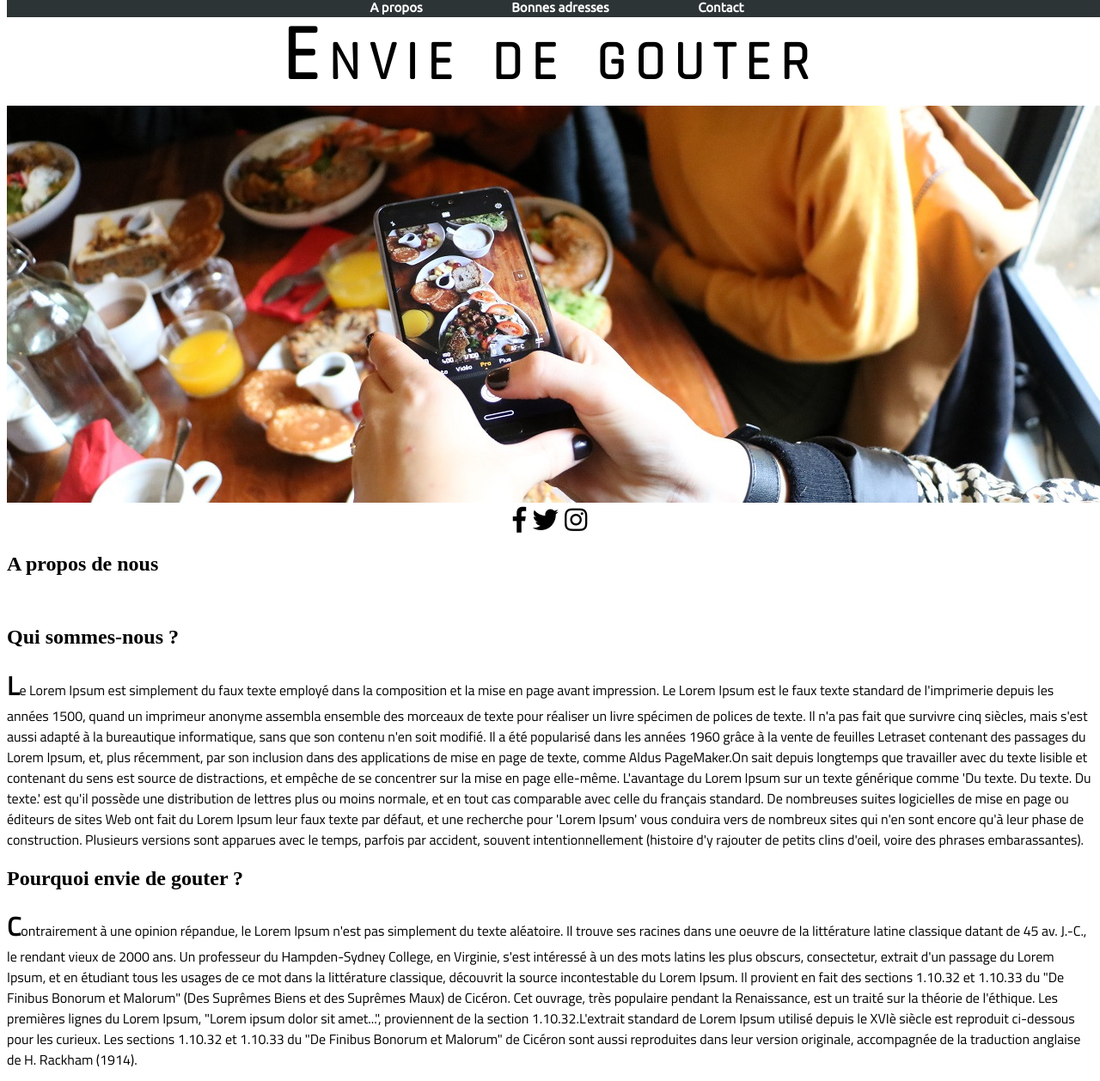
After one commit to IndraSebeloue/HTML_WORK, a PHP site: page /apropos.html in a window 1280 px wide. The commit adds this page. Shown: the top 1258 px of the page at 86% size. Run offline with PHP 8.4, Linux system fonts and the light colour scheme; some libraries are stand-ins or nearby versions.

Commit message:
Modification+amelioration+pageapropos+top

```diff
--- /dev/null
+++ b/apropos.html
@@ -0,0 +1,60 @@
+<!DOCTYPE html>
+<html lang="en" dir="ltr">
+  <head>
+    <meta charset="utf-8">
+    <title>A propos</title>
+    <link rel="stylesheet" href="css/style.css">
+    <link href="https://fonts.googleapis.com/css?family=Ubuntu" rel="stylesheet">
+    <link href="https://fonts.googleapis.com/css?family=Titillium+Web" rel="stylesheet">
+     <link href="https://fonts.googleapis.com/css?family=Rajdhani" rel="stylesheet">
+    <link rel="stylesheet" href="https://use.fontawesome.com/releases/v5.6.1/css/all.css" integrity="sha384-gfdkjb5BdAXd+lj+gudLWI+BXq4IuLW5IT+brZEZsLFm++aCMlF1V92rMkPaX4PP" crossorigin="anonymous">
+  </head>
+  <body>
+    <ul id="nav">
+      <li><a href="apropos.html">A propos</a></li>
+      <li><a href="#">Bonnes adresses</a></li>
+      <li><a href="#">Contact</a></li>
+    </ul>
+
+  <div class="logo">
+    <h1>Envie de gouter</h1>
+  </div>
+
+  <header>
+    <div class="headerimg">
+      <img src="Images/header2.jpg" alt="">
+    </div>
+  </header>
+
+  <div id="socialnetwork">
+    <a href = "http://facebook.com"><i class="fab fa-facebook-f"></i></a>
+    <a href="http://twitter.com"><i class="fab fa-twitter"></i></a>
+    <a href="http://instagram.com"><i class="fab fa-instagram"></i></a>
+  </div>
+
+<section>
+
+<div class="introabout">
+  <h1>A propos de nous</h1>
+
+  <br>
+
+    <h2>Qui sommes-nous ?</h2>
+      <p>
+        Le Lorem Ipsum est simplement du faux texte employé dans la composition et la mise en page avant impression. Le Lorem Ipsum est le faux texte standard de l'imprimerie depuis les années 1500, quand un imprimeur anonyme assembla ensemble des morceaux de texte pour réaliser un livre spécimen de polices de texte. Il n'a pas fait que survivre cinq siècles, mais s'est aussi adapté à la bureautique informatique, sans que son contenu n'en soit modifié. Il a été popularisé dans les années 1960 grâce à la vente de feuilles Letraset contenant des passages du Lorem Ipsum, et, plus récemment, par son inclusion dans des applications de mise en page de texte, comme Aldus PageMaker.On sait depuis longtemps que travailler avec du texte lisible et contenant du sens est source de distractions, et empêche de se concentrer sur la mise en page elle-même. L'avantage du Lorem Ipsum sur un texte générique comme 'Du texte. Du texte. Du texte.' est qu'il possède une distribution de lettres plus ou moins normale, et en tout cas comparable avec celle du français standard. De nombreuses suites logicielles de mise en page ou éditeurs de sites Web ont fait du Lorem Ipsum leur faux texte par défaut, et une recherche pour 'Lorem Ipsum' vous conduira vers de nombreux sites qui n'en sont encore qu'à leur phase de construction. Plusieurs versions sont apparues avec le temps, parfois par accident, souvent intentionnellement (histoire d'y rajouter de petits clins d'oeil, voire des phrases embarassantes).
+      </p>
+    <h2>Pourquoi envie de gouter ?</h2>
+
+      <p>Contrairement à une opinion répandue, le Lorem Ipsum n'est pas simplement du texte aléatoire. Il trouve ses racines dans une oeuvre de la littérature latine classique datant de 45 av. J.-C., le rendant vieux de 2000 ans. Un professeur du Hampden-Sydney College, en Virginie, s'est intéressé à un des mots latins les plus obscurs, consectetur, extrait d'un passage du Lorem Ipsum, et en étudiant tous les usages de ce mot dans la littérature classique, découvrit la source incontestable du Lorem Ipsum. Il provient en fait des sections 1.10.32 et 1.10.33 du "De Finibus Bonorum et Malorum" (Des Suprêmes Biens et des Suprêmes Maux) de Cicéron. Cet ouvrage, très populaire pendant la Renaissance, est un traité sur la théorie de l'éthique. Les premières lignes du Lorem Ipsum, "Lorem ipsum dolor sit amet...", proviennent de la section 1.10.32.L'extrait standard de Lorem Ipsum utilisé depuis le XVIè siècle est reproduit ci-dessous pour les curieux. Les sections 1.10.32 et 1.10.33 du "De Finibus Bonorum et Malorum" de Cicéron sont aussi reproduites dans leur version originale, accompagnée de la traduction anglaise de H. Rackham (1914).
+      </p>
+</div>
+
+
+<iframe width="560" height="315" src="https://www.youtube.com/embed/580e5vP-oO0" frameborder="0" allow="accelerometer; autoplay; encrypted-media; gyroscope; picture-in-picture" allowfullscreen></iframe>
+
+
+
+</section>
+
+  </body>
+</html>
--- a/css/style.css
+++ b/css/style.css
@@ -1,103 +1,46 @@
+/* Les polices */
+font-family: 'Ubuntu', sans-serif;
+font-family: 'Titillium Web', sans-serif;
+font-family: 'Rajdhani', sans-serif;
+/* fin */
+
 body {
 	margin: 0;
 	overflow-x: hidden;
 }
-/* Slide bar */
-#slideshow {
-	position:static;
-	width: 100%;
-	height: 310px;
-	padding: 10px;
-	margin: 15px 5px 10px 5px;
+
+p {
+	font-family: 'Titillium Web', sans-serif;
 }
 
-#slideshow:before,
-#slideshow:after {
-	position: static;
-	bottom:16px;
-	z-index: -10;
-	width: 50%;
-	height: 20px;
-	content: " ";
-	background: rgba(0,0,0,0.1);
-	border-radius: 10%;
-	box-shadow: 0 0 3px rgba(0,0,0, 0.4), 0 20px 10px rgba(0,0,0, 0.7);
-}
-#slideshow:before {
-	left:0;
-	transform: rotate(-4deg);
-}
-#slideshow:after {
-	right:0;
-	transform: rotate(4deg);
+p:first-letter {
+	display: block;
+	font-weight: 1000;
+	font-size: 30px;
 }
 
-/* gestion des dimensions et débordement du conteneur */
-#slideshow .container {
-	position: static;
-	width: 1400px;
-	height: 610px;
+.logo h1 {
+	text-align: center;
+	font-size: 90px;
+	font-family: 'Rajdhani', sans-serif;
+	font-variant: small-caps;
+	margin: 0;
+	letter-spacing: 8pt;
 }
 
-/* on prévoit un petit espace gris pour la timeline */
-#slideshow .container:after {
-	position:absolute;
-	bottom: 0; left:0;
-	content: " ";
-	width: 100%;
-	height: 1px;
-	background: #999;
-}
-/*
-   le conteneur des slides
-   en largeur il fait 100% x le nombre de slides
-*/
-#slideshow .slider {
-	position: absolute;
-	left:0; right: 0; top:60px;
-	width: 300%;
-	height: 310px;
+.headerimg {
+	text-align: center;
 }
 
-/* annulation des marges sur figure */
-#slideshow figure {
-	position:relative;
-	display:inline-block;
-	padding:1px; margin:0;
-}
-/* petit effet de vignette sur les images */
-#slideshow figure:after {
-	position: absolute;
-	display:block;
-	content: " ";
-	top:0; left:0;
-	width: 100%; height: 100%;
-	box-shadow: 0 0 65px rgba(0,0,0, 0.5) inset;
+#socialnetwork {
+	font-size: 30px;
+	text-align: center;
 }
 
-/* styles de nos légendes */
-#slideshow figcaption {
-	position:absolute;
-	left:0; right:0; bottom: 50%;
-	padding: 10px;
-	margin: 0;
-	text-align:center;
-	letter-spacing: 0.1em;
-	word-spacing: 0.05em;
-	background: #FFFFFF; opacity: 0.75;
+#socialnetwork a {
 	color: black;
-	font-weight: bold;
-	text-transform: uppercase;
+	text-decoration: none;
 }
-
-/* fonction d'animation, n'oubliez pas de prefixer ! */
-@keyframes slider {
-	0%, 20%, 100%	{ left: 0 }
-	25%, 45%		{ left: -100% }
-	50%, 70%		{ left: -200% }
-	75%, 95%		{ left: -300% }
-}
- /* fin slide bar*/
 
 #nav {
 	position: fixed;
@@ -111,10 +54,11 @@ body {
 	text-align: center;
 	font-weight: bold;
 	font-size: 15px;
+	font-family: 'Ubuntu', sans-serif;
 }
 #nav li {
 	display: inline;
-	list-style: none; /* nécessaire pour IE7 */
+	list-style: none;
 }
 div {
 	position: relative;
@@ -176,9 +124,15 @@ div {
 
 .bloc-paragraphe > h1 {
 	color: #FFFFFF;
-	background-color: #ff5e57;
+	background-color: #f8c291;
 	text-align: center;
+	font-variant: small-caps;
 	font-weight: bold;
+}
+
+h1::after {
+	content: url ("Images/18211.jpg");
+	width: 10px;
 }
 
 .bloc-paragraphe > p {
```
Also changed, not shown: other parts of css/style.css (+19 -6 lines), index.html (+29 -32 lines), Images/18211.jpg (added), Images/18211.png (added), Images/header1.jpg (added), Images/header2.jpg (added), Images/header3.jpg (added), fonts/caviar_dreams/CaviarDreams.ttf (added), fonts/caviar_dreams/CaviarDreams_Bold.ttf (added), fonts/caviar_dreams/CaviarDreams_BoldItalic.ttf (added), fonts/caviar_dreams/CaviarDreams_Italic.ttf (added), 1 other file.
